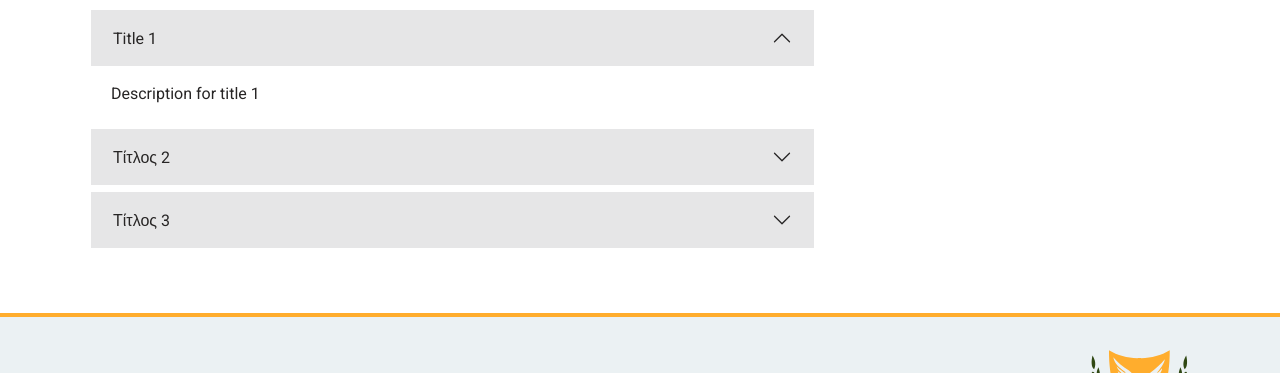
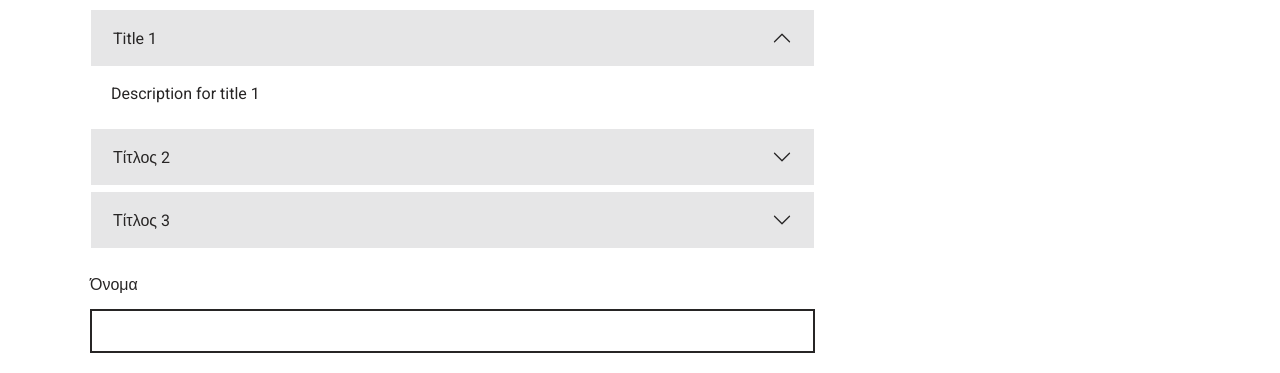
Before and after one commit to gov-cy/dsf-sample-page, a website: page docs/ucd-accordion.html in a window 1280 px wide. Shown: the part 255-628 px from the top of the page. Drawn offline with Linux system fonts and the light colour scheme.

Commit message:
added text input for screen reader testing

```diff
--- a/docs/ucd-accordion.html
+++ b/docs/ucd-accordion.html
@@ -134,6 +134,12 @@
                         </div>
                     </div>
                 </div>
+                <form action="" class="govcy-form" novalidate="">
+                    <div class="govcy-form-control">
+                        <label class="govcy-label" for="name-in">Όνομα</label>
+                        <input id="name-in" type="text" class="govcy-text-input">
+                    </div>
+                </form>
             </article>
         </div>
     </main>
```
